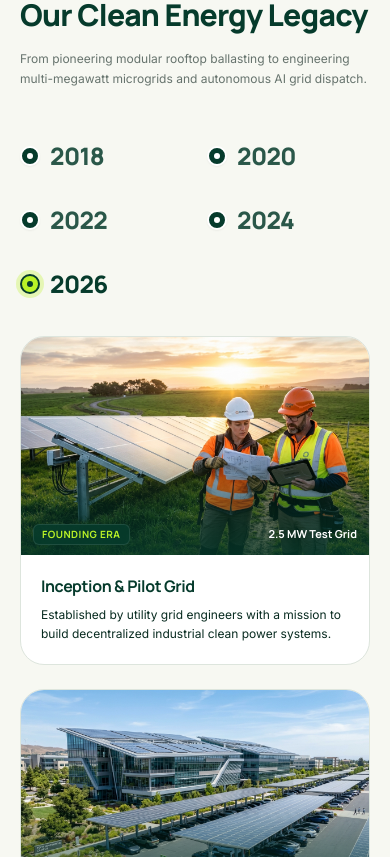
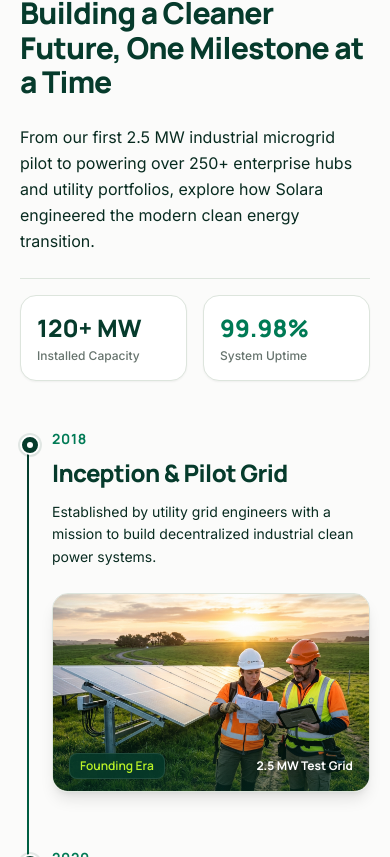
Before and after one commit to devanhaidar/solara-project, a Next.js app: page /about in a window 390 px wide. Shown: the part 3947-4804 px from the top of the page. Built offline with nearby package versions, Linux system fonts and the light colour scheme.

Commit message:
style: implement sticky split-column scrolling milestone timeline on About page

```diff
--- a/src/app/about/page.tsx
+++ b/src/app/about/page.tsx
@@ -281,102 +281,95 @@
           </div>
         </section>
 
-        {/* 5. Milestones Timeline (Horizontal Executive Roadmap) */}
-        <section className="py-16 sm:py-20 lg:py-24 overflow-hidden">
+        {/* 5. Milestones Timeline (Split Sticky Narrative + Scrolling Story) */}
+        <section className="py-20 sm:py-28 lg:py-32 bg-[#FBFBFA] border-t border-border-soft overflow-hidden">
           <div className="max-w-[1720px] 2xl:max-w-[1840px] mx-auto px-5 sm:px-8 md:px-10 lg:px-12 xl:px-16">
-            <div className="flex flex-col md:flex-row md:items-end justify-between mb-12 sm:mb-16 gap-4">
-              <div>
-                <div className="inline-flex items-center gap-2 px-3 py-1 rounded-full bg-forest/5 text-forest text-xs font-semibold uppercase tracking-wider mb-3">
+            <div className="grid grid-cols-1 lg:grid-cols-12 gap-12 lg:gap-16 xl:gap-24 items-start">
+              {/* Left Column: Sticky Narrative & Key Stats */}
+              <div className="lg:col-span-5 lg:sticky lg:top-36 self-start space-y-6">
+                <div className="inline-flex items-center gap-2 px-3.5 py-1.5 rounded-full bg-forest/5 border border-forest/10 text-forest text-xs font-semibold uppercase tracking-wider">
                   <TrendingUp size={13} className="text-emerald-700" />
-                  <span>Growth & Trajectory</span>
+                  <span>Our Journey & Growth</span>
                 </div>
-                <h2 className="font-heading font-extrabold text-3xl sm:text-4xl lg:text-5xl text-forest tracking-tight">
-                  Milestones That Shaped Our Clean Energy Legacy
+
+                <h2 className="font-heading font-extrabold text-3xl sm:text-4xl lg:text-5xl text-forest tracking-tight leading-[1.15]">
+                  Building a Cleaner Future, One Milestone at a Time
                 </h2>
-              </div>
-              <p className="text-text-muted text-xs sm:text-sm max-w-md leading-relaxed">
-                From pioneering modular rooftop ballasting to engineering multi-megawatt microgrids and autonomous AI grid dispatch.
-              </p>
-            </div>
 
-            {/* 1. Milestone Progress Track Line & Year Nodes ABOVE the Cards */}
-            <div className="relative mb-8 sm:mb-10">
-              {/* Continuous horizontal connecting line across all 5 milestones */}
-              <div className="hidden lg:block absolute top-1/2 -translate-y-1/2 left-6 right-6 h-[2px] bg-border-soft z-0">
-                <div className="h-full bg-gradient-to-r from-forest via-emerald-600 to-lime w-full rounded-full" />
+                <p className="text-text-secondary text-base sm:text-lg leading-relaxed">
+                  From our first 2.5 MW industrial microgrid pilot to powering over 250+ enterprise hubs and utility portfolios, explore how Solara engineered the modern clean energy transition.
+                </p>
+
+                {/* Track Record Stats */}
+                <div className="pt-4 grid grid-cols-2 gap-4 border-t border-border-soft">
+                  <div className="p-4 sm:p-5 rounded-2xl bg-white border border-border-soft shadow-xs">
+                    <div className="font-heading font-extrabold text-2xl sm:text-3xl text-forest">120+ MW</div>
+                    <div className="text-xs text-text-muted mt-1 font-medium">Installed Capacity</div>
+                  </div>
+                  <div className="p-4 sm:p-5 rounded-2xl bg-white border border-border-soft shadow-xs">
+                    <div className="font-heading font-extrabold text-2xl sm:text-3xl text-emerald-700">99.98%</div>
+                    <div className="text-xs text-text-muted mt-1 font-medium">System Uptime</div>
+                  </div>
+                </div>
               </div>
 
-              {/* 5 Year Node Headers placed directly above each card column */}
-              <div className="grid grid-cols-2 sm:grid-cols-3 lg:grid-cols-5 gap-6 relative z-10">
-                {timeline.map((item, idx) => (
-                  <div key={idx} className="flex items-center gap-2.5 bg-[#F7F8F2] lg:bg-transparent py-1 pr-2 w-fit">
-                    {/* Node Dot */}
-                    <div
-                      className={`w-5 h-5 rounded-full border-2 transition-all flex items-center justify-center shrink-0 ${
-                        item.isCurrent
-                          ? "bg-lime border-forest ring-4 ring-lime/30"
-                          : "bg-forest border-white shadow-xs"
-                      }`}
-                    >
-                      <div className={`w-1.5 h-1.5 rounded-full ${item.isCurrent ? "bg-forest" : "bg-white"}`} />
-                    </div>
-                    {/* Year Label */}
-                    <span
-                      className={`font-heading font-extrabold text-2xl sm:text-3xl tracking-tight transition-colors ${
-                        item.isCurrent ? "text-forest" : "text-forest/85"
-                      }`}
-                    >
-                      {item.year}
-                    </span>
-                  </div>
-                ))}
-              </div>
-            </div>
+              {/* Right Column: Scrolling Milestones with Vertical Connecting Line */}
+              <div className="lg:col-span-7 relative pl-8 sm:pl-12">
+                {/* Continuous Vertical Timeline Track */}
+                <div className="absolute left-[7px] sm:left-[11px] top-3 bottom-8 w-[2px] bg-gradient-to-b from-forest via-emerald-600 to-lime rounded-full" />
 
-            {/* 2. 5 Horizontal Milestone Cards with Supporting Images */}
-            <div className="grid grid-cols-1 md:grid-cols-2 lg:grid-cols-5 gap-6">
-              {timeline.map((item, idx) => (
-                <div
-                  key={idx}
-                  className={`group flex flex-col justify-between rounded-3xl bg-white border overflow-hidden transition-all duration-300 hover:-translate-y-2 hover:shadow-2xl ${
-                    item.isCurrent
-                      ? "border-lime/90 shadow-xl ring-1 ring-lime/40"
-                      : "border-border-soft hover:border-lime/60 hover:shadow-xl"
-                  }`}
-                >
-                  {/* Supporting Image Header */}
-                  <div className="relative aspect-[16/10] overflow-hidden">
-                    <Image
-                      src={item.image}
-                      alt={item.title}
-                      fill
-                      className="object-cover group-hover:scale-110 transition-transform duration-500"
-                      sizes="(max-width: 768px) 100vw, 20vw"
-                    />
-                    <div className="absolute inset-0 bg-gradient-to-t from-forest/80 via-transparent to-transparent" />
-                    <div className="absolute bottom-2.5 left-3 right-3 flex items-center justify-between">
-                      <span className="text-[10px] font-heading font-bold uppercase tracking-wider px-2 py-0.5 rounded-md bg-forest/85 backdrop-blur-md text-lime border border-white/10">
-                        {item.tag}
-                      </span>
-                      <span className="text-[11px] font-heading font-bold text-white drop-shadow-sm">
-                        {item.metric}
-                      </span>
-                    </div>
-                  </div>
+                <div className="space-y-14 sm:space-y-20">
+                  {timeline.map((item, idx) => (
+                    <div key={idx} className="relative group">
+                      {/* Timeline Node Dot */}
+                      <div
+                        className={`absolute -left-[32px] sm:-left-[48px] top-1.5 w-5 h-5 rounded-full border-2 transition-all duration-300 flex items-center justify-center shrink-0 ${
+                          item.isCurrent
+                            ? "bg-lime border-forest ring-4 ring-lime/30 shadow-md"
+                            : "bg-forest border-white ring-2 ring-forest/10 shadow-xs group-hover:scale-110 group-hover:bg-emerald-700"
+                        }`}
+                      >
+                        <div className={`w-1.5 h-1.5 rounded-full ${item.isCurrent ? "bg-forest" : "bg-white"}`} />
+                      </div>
 
-                  {/* Card Body */}
-                  <div className="p-5 sm:p-6 flex-1 flex flex-col justify-between">
-                    <div>
-                      <h3 className="font-heading font-bold text-base sm:text-lg text-forest group-hover:text-emerald-700 transition-colors mb-2 leading-snug">
+                      {/* Year Label */}
+                      <div className="text-sm font-heading font-bold text-emerald-700 tracking-wider mb-2">
+                        {item.year}
+                      </div>
+
+                      {/* Milestone Title */}
+                      <h3 className="font-heading font-extrabold text-2xl sm:text-3xl text-forest tracking-tight mb-3">
                         {item.title}
                       </h3>
-                      <p className="text-text-secondary text-xs sm:text-[13px] leading-relaxed">
+
+                      {/* Description */}
+                      <p className="text-text-secondary text-sm sm:text-base leading-relaxed mb-6 max-w-xl">
                         {item.desc}
                       </p>
+
+                      {/* Supporting Image Card */}
+                      <div className="relative aspect-[16/10] w-full max-w-xl rounded-2xl sm:rounded-3xl overflow-hidden shadow-lg border border-border-soft group-hover:shadow-2xl transition-all duration-500">
+                        <Image
+                          src={item.image}
+                          alt={item.title}
+                          fill
+                          className="object-cover group-hover:scale-105 transition-transform duration-700 ease-out"
+                          sizes="(max-width: 768px) 100vw, (max-width: 1200px) 50vw, 650px"
+                        />
+                        <div className="absolute inset-0 bg-gradient-to-t from-forest/50 via-transparent to-transparent pointer-events-none" />
+                        <div className="absolute bottom-3 left-4 right-4 flex items-center justify-between pointer-events-none">
+                          <span className="text-xs font-heading font-semibold px-2.5 py-1 rounded-lg bg-forest/80 backdrop-blur-md text-lime border border-white/10">
+                            {item.tag}
+                          </span>
+                          <span className="text-xs font-heading font-bold text-white drop-shadow-md">
+                            {item.metric}
+                          </span>
+                        </div>
+                      </div>
                     </div>
-                  </div>
+                  ))}
                 </div>
-              ))}
+              </div>
             </div>
           </div>
         </section>
```
